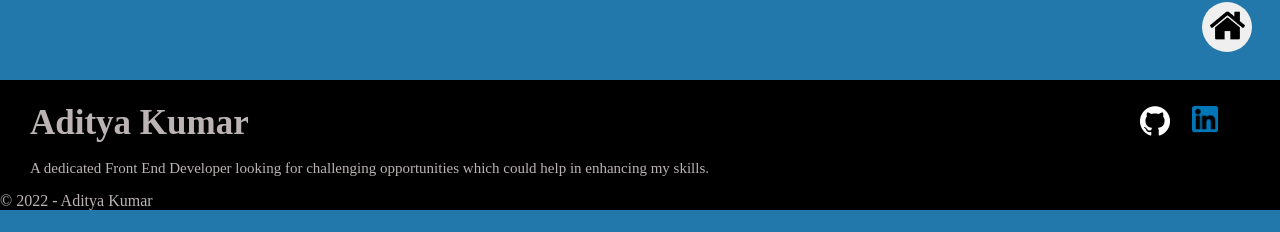
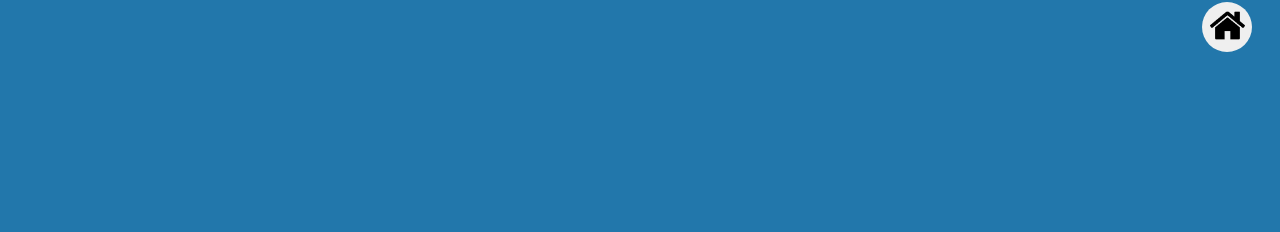
Before and after one commit to adityaK87/My-Portfolio, a React (Create React App) app: page / in a window 1280 px wide. Shown: the part 720-952 px from the top of the page. Before the commit the page ends 930 px from the top, so only its background shows below. Built offline with nearby package versions, Linux system fonts and the light colour scheme.

Commit message:
modify styling

```diff
--- a/src/components/HomeFooter/HomeFooter.css
+++ b/src/components/HomeFooter/HomeFooter.css
@@ -2,18 +2,18 @@
     display: flex;
     flex-direction: column;
     justify-content: center;
-    /* align-items: center; */
-    font-family: 'Montserrat SemiBold';
-    flex-wrap: wrap;
-    color: #bcb4b4;
-    background: #000;
+    align-items: center;
+    overflow-y: auto;
+    /* padding: 100px 10%; */
+    min-height: 70vh;
+    overflow-x: hidden;
+    box-sizing: border-box;
 
 }
 .container{
     display: flex;
     flex-direction: row;
-    margin-left: 30px;
-    margin-right: 50px;
+    margin: 0 100px;
     justify-content: space-evenly;
 }
 
@@ -23,9 +23,12 @@
     flex-grow: 2;
 
 }
+.right-footer{
+    align-self: center;
+}
 
 .my-name{
-    font-family: 'Montserrat SemiBold';
+    font-family: 'monospace SemiBold';
     font-size: 35px;
     margin-bottom: 2px;
 
@@ -39,6 +42,7 @@
 .social-media > ul > li{
     list-style: none;
 }
+
 .social-media > ul {
     display: flex;
 
@@ -46,7 +50,14 @@
 
 .github,
 .linkedin{
-    width: 30px;
-    height: 30px;
-    margin: 10px;
+        width: 30px;
+        height: 30px;
+        margin: 10px;
+        /* background-color: #fff; */
+        border-radius: 17px;
 }
+
+
+.copyright{
+    align-self: center;
+}
```
